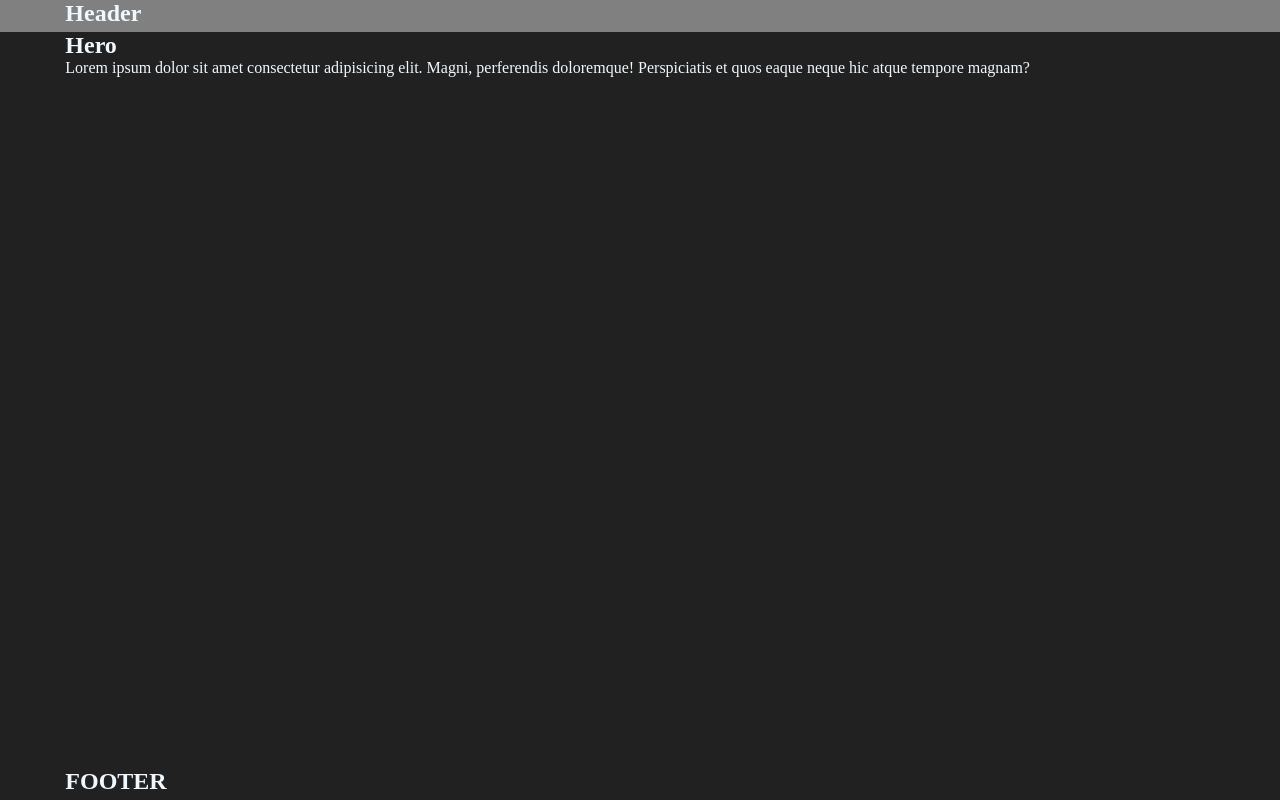
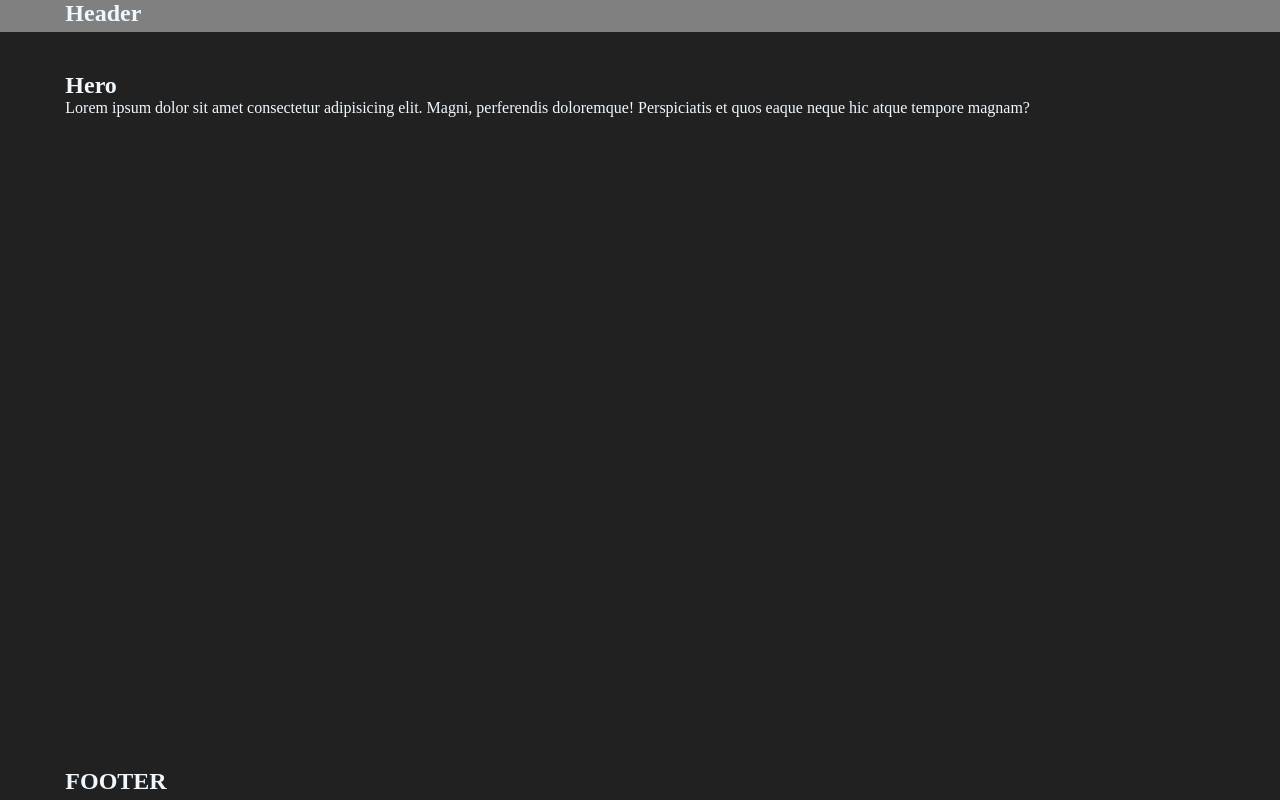
Before and after one commit to Yurydev-ru/devdocahelper, a Nuxt app: page / in a window 1280 px wide. Built offline with nearby package versions, Linux system fonts and the light colour scheme.

Commit message:
reorganaze stylez

```diff
--- a/assets/css/layouts/_global.scss
+++ b/assets/css/layouts/_global.scss
@@ -25,3 +25,7 @@ body {
     flex: 1;
     overflow-y: hidden;
 }
+
+.section{
+    padding: 40px 0;
+}
```
